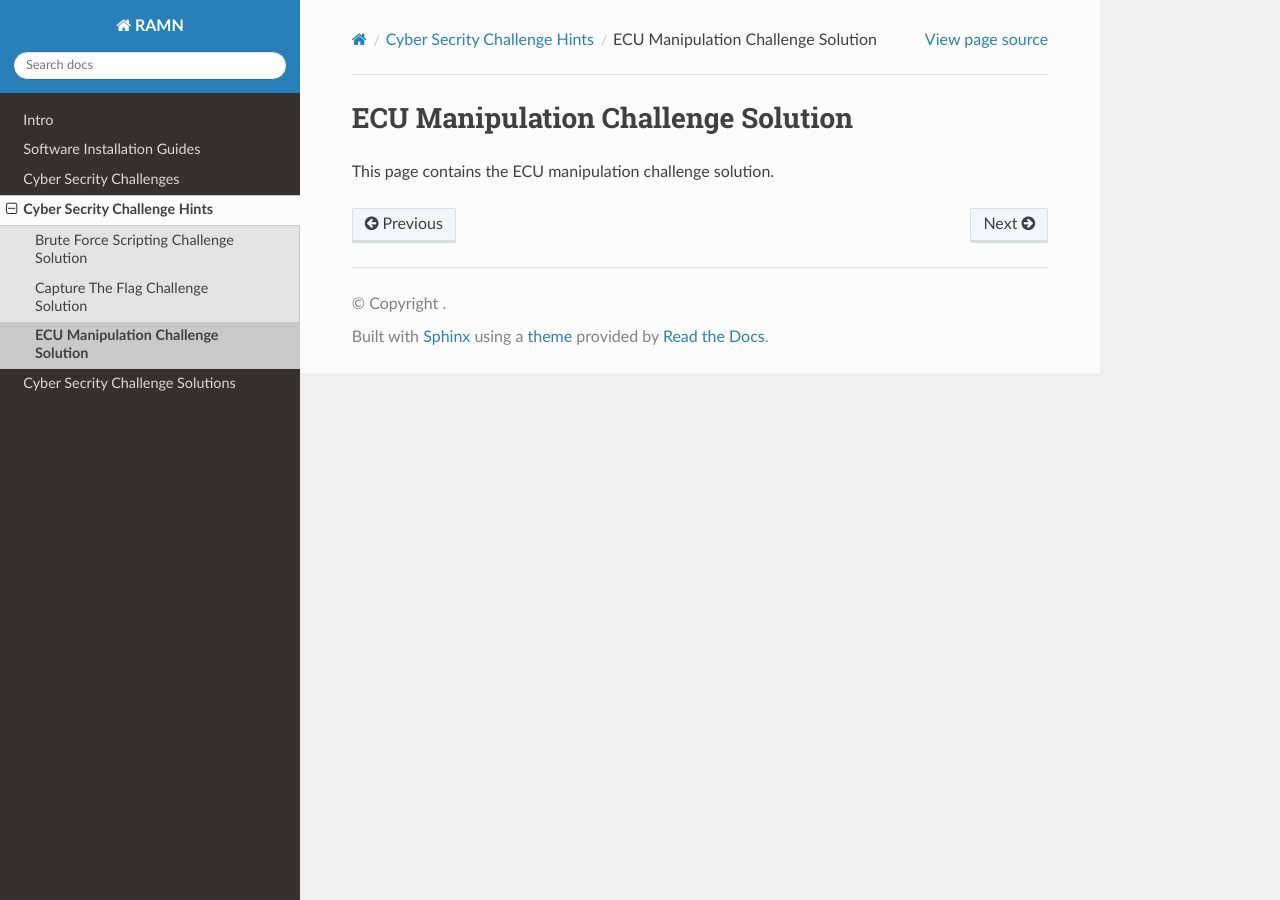
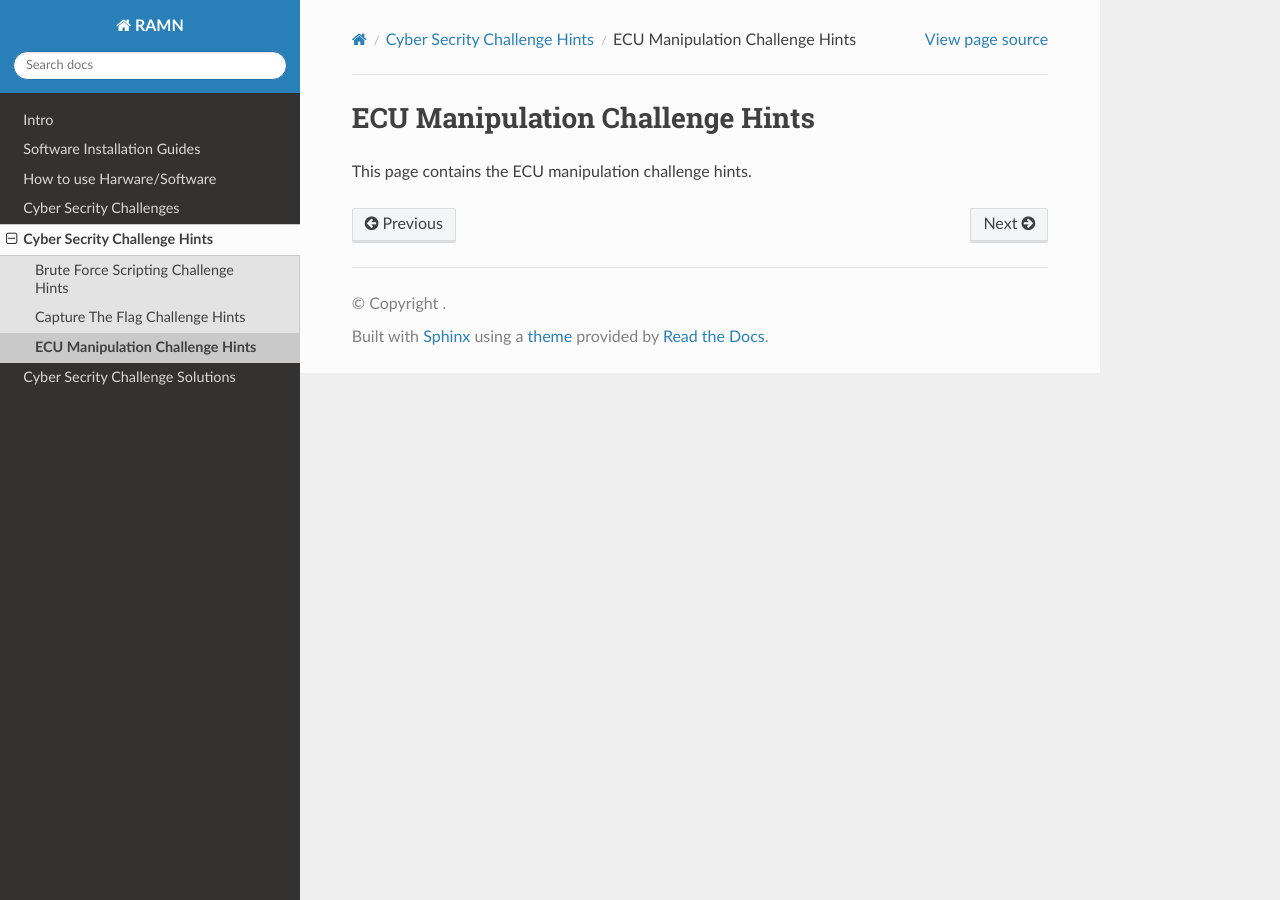
Before and after one commit to JonasvonStein/F25-04-Drive-Secure-Teaching-Automotive-Cybersecurity-with-RAMN, a Sphinx documentation site: the page built from docs/challengeHints/ECU_Manipulation.rst, in a window 1280 px wide. Built offline with Sphinx 7.4.7 and the Read the Docs theme 3.1.0, drawn with Linux system fonts in a browser that asks for light colours; pages that are not in the unit, such as notebooks, are missing from menus.

Commit message:
added how to use page

```diff
--- a/docs/challengeHints/Brute_Force_Scripting.rst
+++ b/docs/challengeHints/Brute_Force_Scripting.rst
@@ -1,6 +1,6 @@
-.. _Brute_Force_Scripting_Solution:
+.. _Brute_Force_Scripting_Hints:
 
-Brute Force Scripting Challenge Solution
-========================================
+Brute Force Scripting Challenge Hints
+=====================================
 
-This page contains the brute force scripting challenge solution.
+This page contains the brute force scripting challenge hints.
--- a/docs/challengeHints/Capture_The_Flag.rst
+++ b/docs/challengeHints/Capture_The_Flag.rst
@@ -1,6 +1,6 @@
-.. _Capture_The_Flag_Solution:
+.. _Capture_The_Flag_hints:
 
-Capture The Flag Challenge Solution
+Capture The Flag Challenge Hints
 ===================================
 
-This page contains the capture the flag challenge solution.
+This page contains the capture the flag challenge hints.
--- a/docs/challengeHints/ECU_Manipulation.rst
+++ b/docs/challengeHints/ECU_Manipulation.rst
@@ -1,6 +1,6 @@
-.. _ECU_Manipulation_Solution:
+.. _ECU_Manipulation_Hints:
 
-ECU Manipulation Challenge Solution
+ECU Manipulation Challenge Hints
 ===================================
 
-This page contains the ECU manipulation challenge solution.
+This page contains the ECU manipulation challenge hints.
--- a/docs/howToUse.rst
+++ b/docs/howToUse.rst
@@ -0,0 +1,6 @@
+.. _How_to_Use:
+
+How to use Harware/Software
+===========================
+
+This section details how to use the Harware/Software for the challenges.
```
